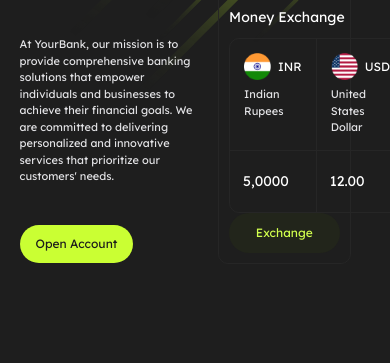
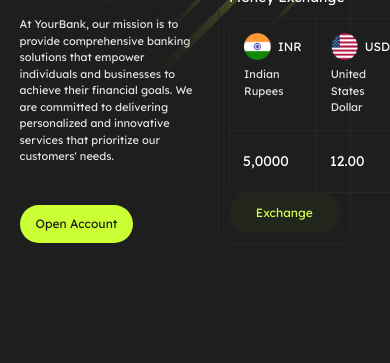
Before and after one commit to I-BroneX-I/Bank, a website built with webpack: page src/index.html in a window 390 px wide. Shown: the part 481-844 px from the top of the page. Built offline with nearby package versions, Linux system fonts and the light colour scheme; files whose address does not match are found by name.

Commit message:
fix Header

```diff
--- a/src/styles/components/header.scss
+++ b/src/styles/components/header.scss
@@ -42,6 +42,9 @@
 
     .container {
         padding-top: 50px;
+        @media (max-width: 1200px) {
+            padding-top: 30px;
+        }
     }
 
     .topNav {
```
